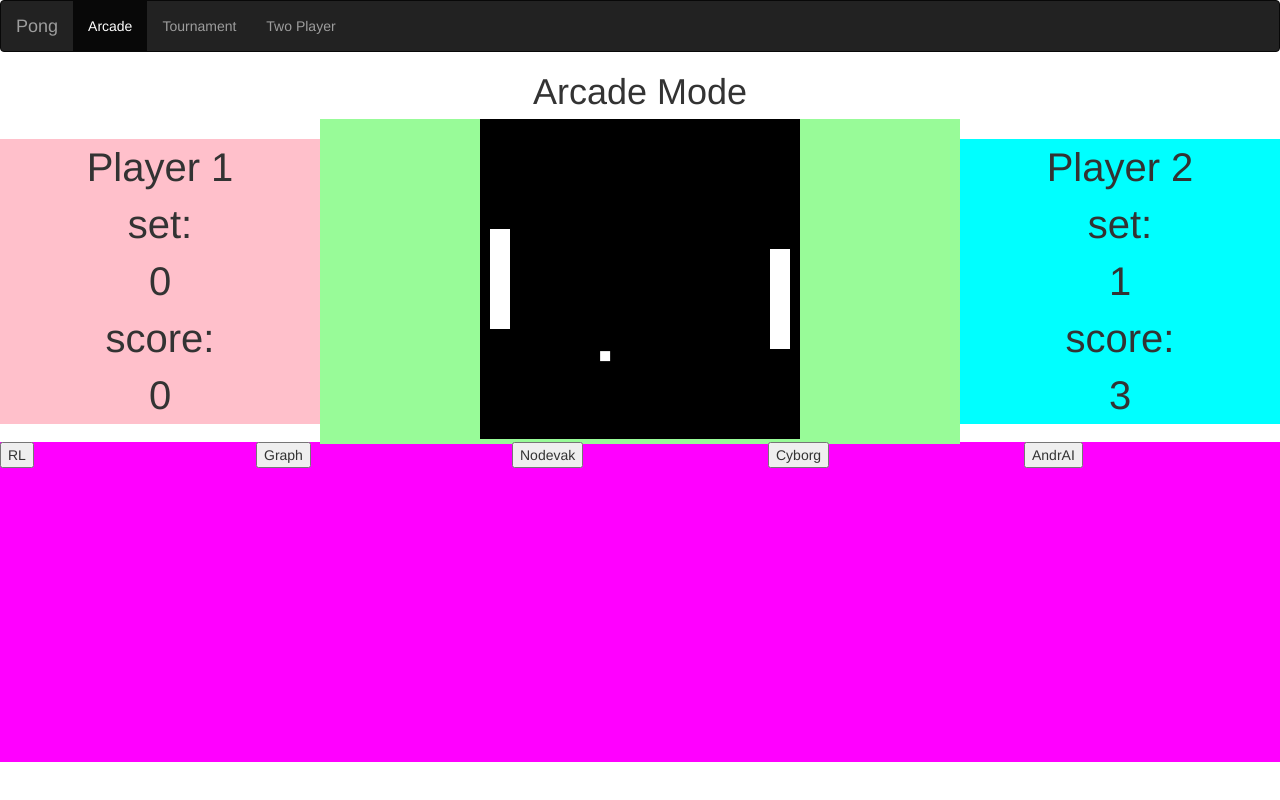
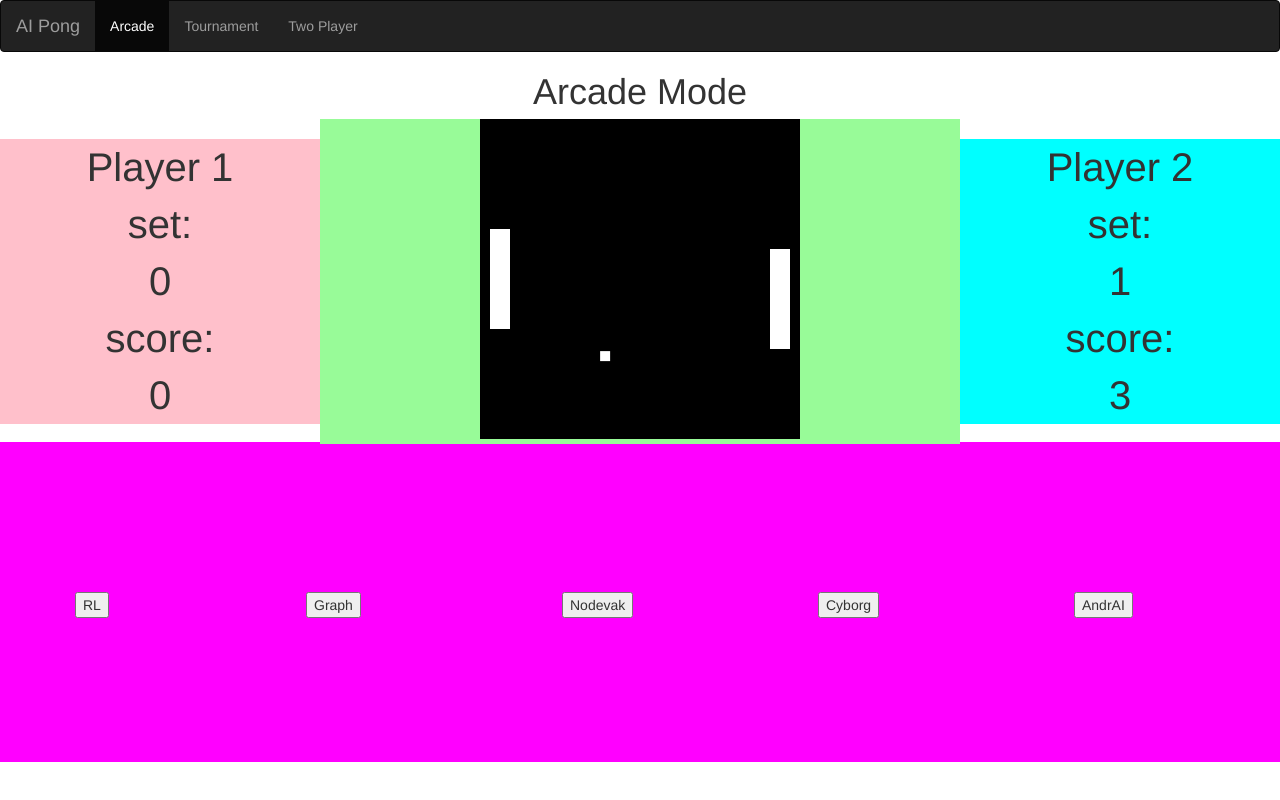
Before and after one commit to davidpaps/pong_ai, a Django app: page / in a window 1280 px wide. Run offline with Django 3.2, Linux system fonts and the light colour scheme; data that the repository does not hold is empty; some libraries are stand-ins or nearby versions.

Commit message:
styling: everything in correct place on page

```diff
--- a/net_positive/pong/static/css/main.css
+++ b/net_positive/pong/static/css/main.css
@@ -54,17 +54,26 @@ body{
 }
 
 #bot-1 {
+  padding: 150px 0 0 75px;
   width:20%;
 }
 #bot-2 {
+  padding: 150px 0 0 50px;
   width:20%;
+
 }
 #bot-3 {
+  padding: 150px 0 0 50px;
   width:20%;
+
 }
 #bot-4 {
+  padding: 150px 0 0 50px;
   width:20%;
+
 }
 #bot-5 {
+  padding: 150px 0 0 50px;
   width:20%;
+
 }
--- a/net_positive/templates/index.html
+++ b/net_positive/templates/index.html
@@ -9,7 +9,7 @@
   <nav class="navbar navbar-inverse">
     <div class="container-fluid">
       <div class="navbar-header">
-        <a class="navbar-brand" href="#">Pong</a>
+        <a class="navbar-brand" href="#">AI Pong</a>
       </div>
       <ul class="nav navbar-nav">
         <li class="active"><a href="#">Arcade</a></li>
```
